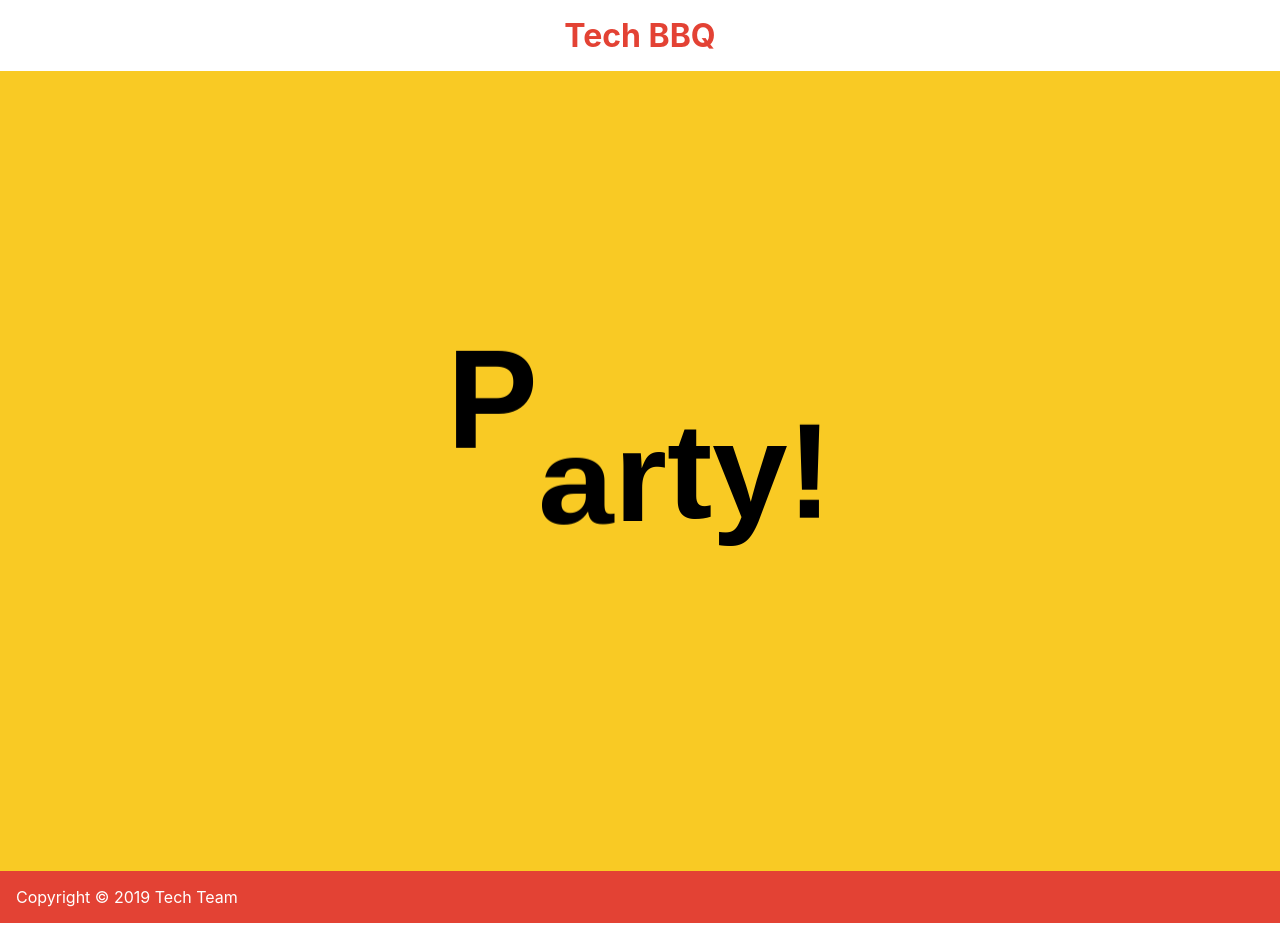
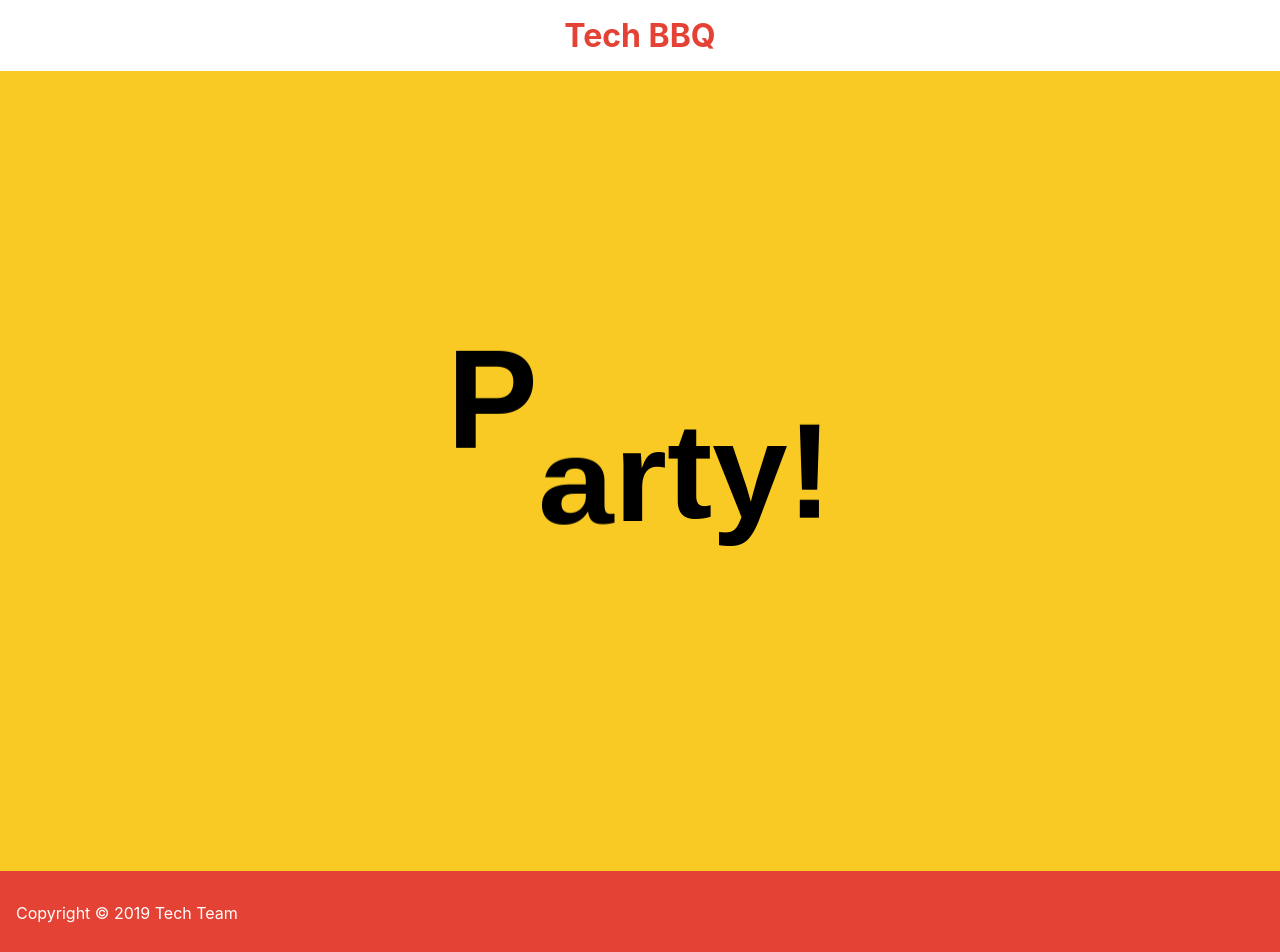
Before and after one commit to aungconvertium/tech-bbq, a React (Create React App) app: page / in a window 1280 px wide. Shown: the top 952 px of the page. Before the commit the page ends 923 px from the top, so only its background shows below. Built offline with nearby package versions, Linux system fonts and the light colour scheme.

Commit message:
header and footer data prop

```diff
--- a/src/App.js
+++ b/src/App.js
@@ -5,13 +5,22 @@ import Header from './Header/Header';
 import Footer from './Footer/Footer';
 import Banner from './Banner/Banner';
 
+const data = {
+  header: {
+    title: 'Tech BBQ'
+  },
+  footer: {
+    copyright: 'Copyright &copy; 2019 Tech Team'
+  }
+};
+
 class App extends Component {
   render() {
     return (
       <div className="app">
-        <Header />
+        <Header data={data.header} />
         <Banner />
-        <Footer />
+        <Footer data={data.footer} />
       </div>
     );
   }
--- a/src/Footer/Footer.js
+++ b/src/Footer/Footer.js
@@ -3,9 +3,11 @@ import './Footer.css';
 
 class Footer extends Component {
   render() {
+    const copyright = this.props.data.copyright;
+
     return (
       <footer className="footer padding">
-        Copyright &copy; 2019 Tech Team
+        <p dangerouslySetInnerHTML={{ __html: copyright }} />
       </footer>
     );
   }
--- a/src/Header/Header.js
+++ b/src/Header/Header.js
@@ -3,9 +3,11 @@ import './Header.css';
 
 class Header extends Component {
   render() {
+    const title = this.props.data.title;
+
     return (
       <header className="header padding">
-        <h1>Tech BBQ</h1>
+        <h1>{title}</h1>
       </header>
     );
   }
```
